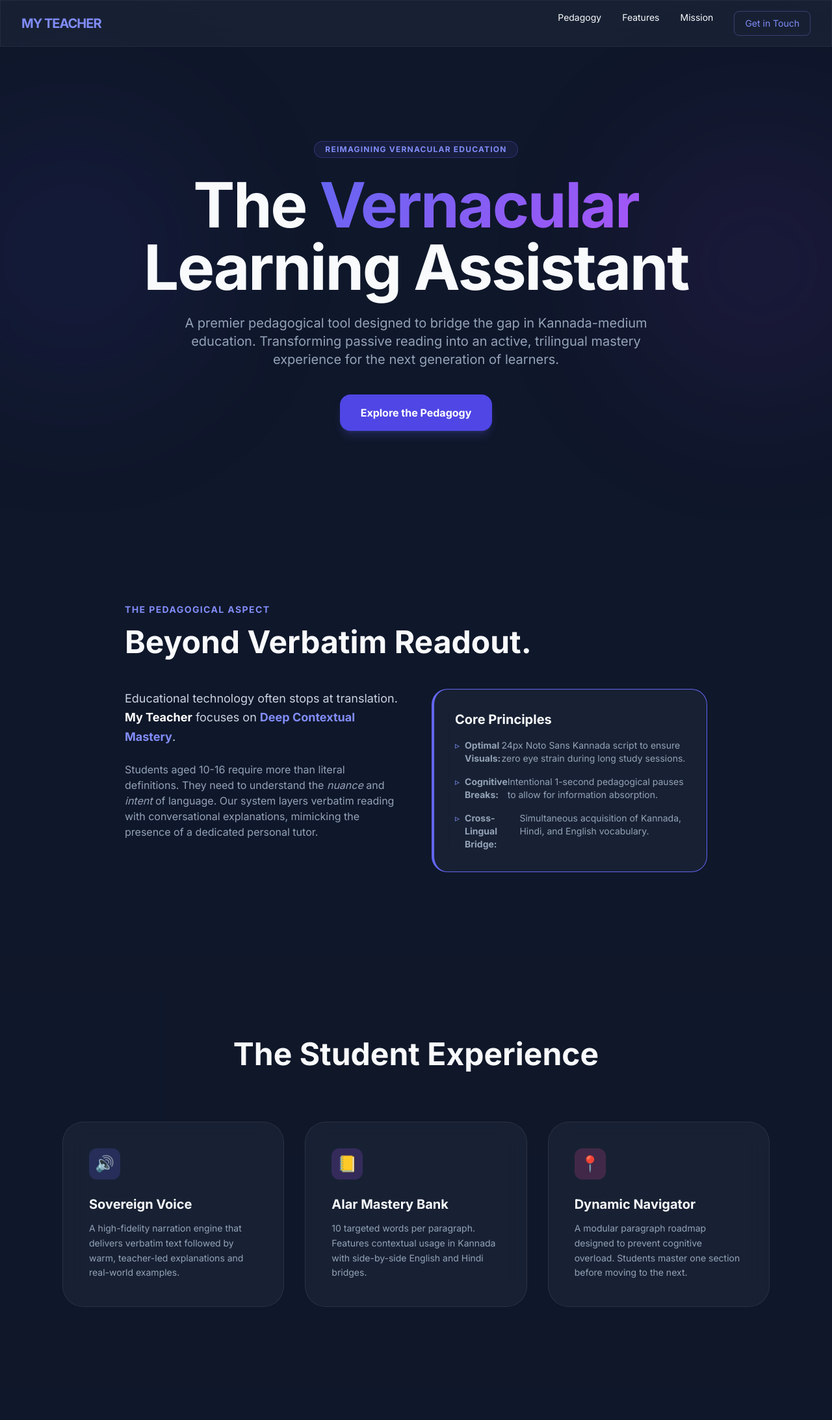
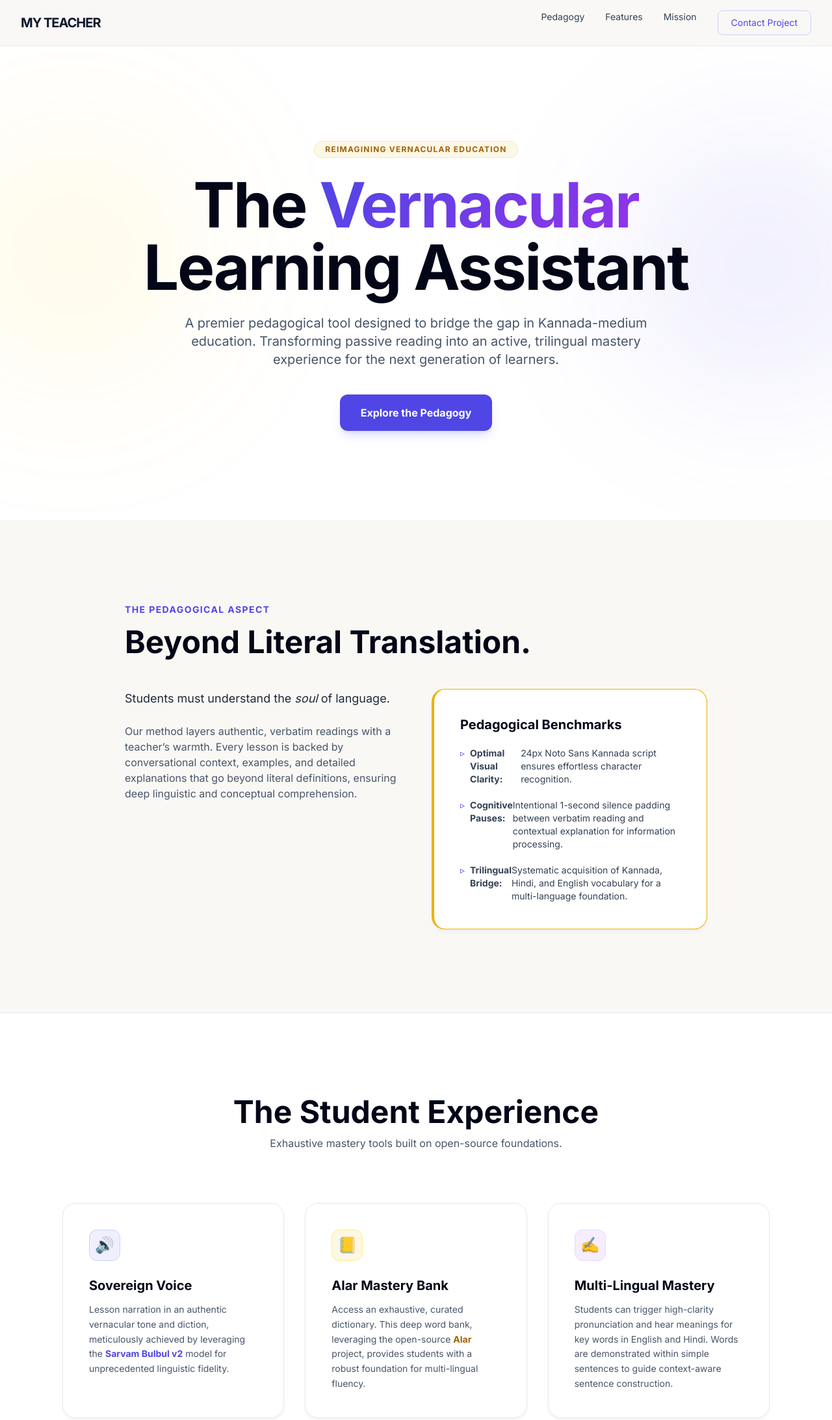
Before and after one commit to srinathkm/MyTeacher, a plain HTML site: page docs/index.html in a window 1280 px wide. Shown: the top 2185 px of the page at 65% size. Drawn offline with nearby package versions, Linux system fonts and the light colour scheme.

Commit message:
Revise index.html for design and content updates
Updated styles and content for improved readability and design consistency. Enhanced navigation and section headings for better user experience.

```diff
--- a/docs/index.html
+++ b/docs/index.html
@@ -7,113 +7,123 @@
     <script src="https://cdn.tailwindcss.com"></script>
     <link href="https://fonts.googleapis.com/css2?family=Inter:wght@300;400;600;700&display=swap" rel="stylesheet">
     <style>
-        body { font-family: 'Inter', sans-serif; background-color: #0F172A; color: #F8FAFC; }
-        .glass { background: rgba(30, 41, 59, 0.6); backdrop-filter: blur(16px); border: 1px solid rgba(255, 255, 255, 0.08); }
-        .gradient-text { background: linear-gradient(135deg, #6366F1, #A855F7); -webkit-background-clip: text; -webkit-text-fill-color: transparent; }
-        .feature-card:hover { border-color: rgba(99, 102, 241, 0.4); transform: translateY(-4px); transition: all 0.3s ease; }
+        /* Warm Enterprise Palette: Ivory Background, Deep Slate Text */
+        body { font-family: 'Inter', sans-serif; background-color: #FAF8F5; color: #1E293B; }
+
+        /* High-Clarity Components */
+        .enterprise-card { background: #FFFFFF; border: 1px solid #E2E8F0; border-radius: 20px; box-shadow: 0 4px 6px -1px rgba(0, 0, 0, 0.05); transition: 0.3s ease; }
+        .enterprise-card:hover { transform: translateY(-3px); border-color: #4F46E5; box-shadow: 0 10px 15px -3px rgba(0, 0, 0, 0.1); }
+        .gradient-text { background: linear-gradient(135deg, #4F46E5, #9333EA); -webkit-background-clip: text; -webkit-text-fill-color: transparent; }
     </style>
 </head>
-<body class="selection:bg-indigo-500 selection:text-white">
+<body class="selection:bg-indigo-500 selection:text-white antialiased">
 
-    <nav class="fixed top-0 w-full z-50 glass py-4 px-8 flex justify-between items-center border-b border-white/5">
-        <div class="text-xl font-bold tracking-tighter uppercase text-indigo-400">My Teacher</div>
+    <nav class="fixed top-0 w-full z-50 bg-[#FAF8F5]/90 backdrop-blur-md py-4 px-8 flex justify-between items-center border-b border-slate-200">
+        <div class="text-xl font-bold tracking-tighter uppercase text-slate-900">My Teacher</div>
         <div class="space-x-8 text-sm font-medium hidden md:flex">
-            <a href="#pedagogy" class="hover:text-indigo-400 transition">Pedagogy</a>
-            <a href="#features" class="hover:text-indigo-400 transition">Features</a>
-            <a href="#mission" class="hover:text-indigo-400 transition">Mission</a>
-            <a href="mailto:your-email@example.com" class="text-indigo-400 border border-indigo-400/30 px-4 py-2 rounded-lg hover:bg-indigo-400/10 transition">Get in Touch</a>
+            <a href="#pedagogy" class="text-slate-700 hover:text-indigo-600 transition">Pedagogy</a>
+            <a href="#features" class="text-slate-700 hover:text-indigo-600 transition">Features</a>
+            <a href="#mission" class="text-slate-700 hover:text-indigo-600 transition">Mission</a>
+            <a href="mailto:your-email@example.com" class="text-indigo-600 border border-indigo-200 px-5 py-2 rounded-lg hover:bg-indigo-50 transition">Contact Project</a>
         </div>
     </nav>
 
-    <header class="min-h-screen flex flex-col justify-center items-center px-6 pt-20 text-center relative overflow-hidden">
-        <div class="absolute w-96 h-96 bg-indigo-600/10 blur-[120px] rounded-full top-1/4 -left-20"></div>
-        <div class="absolute w-96 h-96 bg-purple-600/10 blur-[120px] rounded-full bottom-1/4 -right-20"></div>
+    <header class="min-h-screen flex flex-col justify-center items-center px-6 pt-20 text-center relative overflow-hidden bg-white">
+        <div class="absolute w-96 h-96 bg-yellow-400/10 blur-[120px] rounded-full top-1/4 -left-20"></div>
+        <div class="absolute w-96 h-96 bg-indigo-600/10 blur-[120px] rounded-full bottom-1/4 -right-20"></div>
 
-        <div class="mb-6 px-4 py-1 rounded-full border border-indigo-500/30 bg-indigo-500/10 text-indigo-400 text-xs font-bold uppercase tracking-widest relative z-10">
+        <div class="mb-6 px-4 py-1 rounded-full border border-yellow-500/20 bg-yellow-500/10 text-yellow-700 text-xs font-bold uppercase tracking-widest relative z-10">
             Reimagining Vernacular Education
         </div>
-        <h1 class="text-5xl md:text-8xl font-bold mb-6 tracking-tight relative z-10">
+        <h1 class="text-5xl md:text-8xl font-bold mb-6 tracking-tight relative z-10 text-slate-950">
             The <span class="gradient-text">Vernacular</span> <br>Learning Assistant
         </h1>
-        <p class="max-w-3xl text-slate-400 text-lg md:text-xl leading-relaxed relative z-10">
+        <p class="max-w-3xl text-slate-600 text-lg md:text-xl leading-relaxed relative z-10">
             A premier pedagogical tool designed to bridge the gap in Kannada-medium education.
             Transforming passive reading into an active, trilingual mastery experience for the next generation of learners.
         </p>
         <div class="mt-10 flex space-x-4 relative z-10">
-            <a href="#pedagogy" class="px-8 py-4 bg-indigo-600 text-white font-bold rounded-2xl hover:bg-indigo-500 shadow-lg shadow-indigo-500/20 transition">Explore the Pedagogy</a>
+            <a href="#pedagogy" class="px-8 py-4 bg-indigo-600 text-white font-bold rounded-xl hover:bg-indigo-500 shadow-lg shadow-indigo-500/20 transition">Explore the Pedagogy</a>
         </div>
     </header>
 
     <section id="pedagogy" class="py-32 px-6 md:px-24">
         <div class="max-w-4xl mx-auto">
-            <h2 class="text-indigo-400 text-sm font-bold uppercase tracking-widest mb-4">The Pedagogical Aspect</h2>
-            <h3 class="text-4xl md:text-5xl font-bold mb-12">Beyond Verbatim Readout.</h3>
+            <h2 class="text-indigo-600 text-sm font-bold uppercase tracking-widest mb-4">The Pedagogical Aspect</h2>
+            <h3 class="text-4xl md:text-5xl font-bold mb-12 text-slate-950">Beyond Literal Translation.</h3>
 
             <div class="grid md:grid-cols-2 gap-12">
                 <div class="space-y-6">
-                    <p class="text-slate-300 text-lg leading-relaxed">
-                        Educational technology often stops at translation. <strong class="text-white">My Teacher</strong> focuses on <strong class="text-indigo-400">Deep Contextual Mastery</strong>.
+                    <p class="text-slate-800 text-lg leading-relaxed font-medium">
+                        Students must understand the <em>soul</em> of language.
                     </p>
-                    <p class="text-slate-400">
-                        Students aged 10-16 require more than literal definitions. They need to understand the <em>nuance</em> and <em>intent</em> of language. Our system layers verbatim reading with conversational explanations, mimicking the presence of a dedicated personal tutor.
+                    <p class="text-slate-600">
+                        Our method layers authentic, verbatim readings with a teacher’s warmth. Every lesson is backed by conversational context, examples, and detailed explanations that go beyond literal definitions, ensuring deep linguistic and conceptual comprehension.
                     </p>
                 </div>
-                <div class="glass p-8 rounded-3xl border-l-4 border-indigo-500">
-                    <h4 class="text-xl font-bold mb-4">Core Principles</h4>
-                    <ul class="space-y-4 text-sm text-slate-400">
-                        <li class="flex items-start"><span class="text-indigo-400 mr-2">▹</span> <strong>Optimal Visuals:</strong> 24px Noto Sans Kannada script to ensure zero eye strain during long study sessions.</li>
-                        <li class="flex items-start"><span class="text-indigo-400 mr-2">▹</span> <strong>Cognitive Breaks:</strong> Intentional 1-second pedagogical pauses to allow for information absorption.</li>
-                        <li class="flex items-start"><span class="text-indigo-400 mr-2">▹</span> <strong>Cross-Lingual Bridge:</strong> Simultaneous acquisition of Kannada, Hindi, and English vocabulary.</li>
+                <div class="enterprise-card p-10 border-l-4 border-yellow-500">
+                    <h4 class="text-xl font-bold mb-5 text-slate-950">Pedagogical Benchmarks</h4>
+                    <ul class="space-y-5 text-sm text-slate-700">
+                        <li class="flex items-start"><span class="text-indigo-600 mr-2">▹</span> <strong>Optimal Visual Clarity:</strong> 24px Noto Sans Kannada script ensures effortless character recognition.</li>
+                        <li class="flex items-start"><span class="text-indigo-600 mr-2">▹</span> <strong>Cognitive Pauses:</strong> Intentional 1-second silence padding between verbatim reading and contextual explanation for information processing.</li>
+                        <li class="flex items-start"><span class="text-indigo-600 mr-2">▹</span> <strong>Trilingual Bridge:</strong> Systematic acquisition of Kannada, Hindi, and English vocabulary for a multi-language foundation.</li>
                     </ul>
                 </div>
             </div>
         </div>
     </section>
 
-    <section id="features" class="py-32 px-6 md:px-24 bg-slate-900/40">
+    <section id="features" class="py-32 px-6 md:px-24 bg-white border-y border-slate-200">
         <div class="text-center mb-20">
-            <h2 class="text-3xl md:text-5xl font-bold">The Student Experience</h2>
+            <h2 class="text-3xl md:text-5xl font-bold text-slate-950">The Student Experience</h2>
+            <p class="text-slate-600 mt-3">Exhaustive mastery tools built on open-source foundations.</p>
         </div>
 
         <div class="grid md:grid-cols-3 gap-8">
-            <div class="glass p-10 rounded-[2rem] feature-card">
-                <div class="w-12 h-12 bg-indigo-500/20 rounded-xl flex items-center justify-center mb-6">
+            <div class="enterprise-card p-10 feature-card">
+                <div class="w-12 h-12 bg-indigo-500/10 rounded-xl flex items-center justify-center mb-6 border border-indigo-200">
                     <span class="text-2xl">🔊</span>
                 </div>
-                <h4 class="text-xl font-bold mb-3">Sovereign Voice</h4>
-                <p class="text-slate-400 text-sm leading-relaxed">A high-fidelity narration engine that delivers verbatim text followed by warm, teacher-led explanations and real-world examples.</p>
+                <h4 class="text-xl font-bold mb-3 text-slate-950">Sovereign Voice</h4>
+                <p class="text-slate-600 text-sm leading-relaxed">
+                    Lesson narration in an authentic vernacular tone and diction, meticulously achieved by leveraging the <strong class="text-indigo-600">Sarvam Bulbul v2</strong> model for unprecedented linguistic fidelity.
+                </p>
             </div>
 
-            <div class="glass p-10 rounded-[2rem] feature-card">
-                <div class="w-12 h-12 bg-purple-500/20 rounded-xl flex items-center justify-center mb-6">
+            <div class="enterprise-card p-10 feature-card">
+                <div class="w-12 h-12 bg-yellow-500/10 rounded-xl flex items-center justify-center mb-6 border border-yellow-200">
                     <span class="text-2xl">📒</span>
                 </div>
-                <h4 class="text-xl font-bold mb-3">Alar Mastery Bank</h4>
-                <p class="text-slate-400 text-sm leading-relaxed">10 targeted words per paragraph. Features contextual usage in Kannada with side-by-side English and Hindi bridges.</p>
+                <h4 class="text-xl font-bold mb-3 text-slate-950">Alar Mastery Bank</h4>
+                <p class="text-slate-600 text-sm leading-relaxed">
+                    Access an exhaustive, curated dictionary. This deep word bank, leveraging the open-source <strong class="text-yellow-700">Alar</strong> project, provides students with a robust foundation for multi-lingual fluency.
+                </p>
             </div>
 
-            <div class="glass p-10 rounded-[2rem] feature-card">
-                <div class="w-12 h-12 bg-pink-500/20 rounded-xl flex items-center justify-center mb-6">
-                    <span class="text-2xl">📍</span>
+            <div class="enterprise-card p-10 feature-card">
+                <div class="w-12 h-12 bg-purple-500/10 rounded-xl flex items-center justify-center mb-6 border border-purple-200">
+                    <span class="text-2xl">✍️</span>
                 </div>
-                <h4 class="text-xl font-bold mb-3">Dynamic Navigator</h4>
-                <p class="text-slate-400 text-sm leading-relaxed">A modular paragraph roadmap designed to prevent cognitive overload. Students master one section before moving to the next.</p>
+                <h4 class="text-xl font-bold mb-3 text-slate-950">Multi-Lingual Mastery</h4>
+                <p class="text-slate-600 text-sm leading-relaxed">
+                    Students can trigger high-clarity pronunciation and hear meanings for key words in English and Hindi. Words are demonstrated within simple sentences to guide context-aware sentence construction.
+                </p>
             </div>
         </div>
     </section>
 
     <section id="mission" class="py-32 px-6 md:px-24">
         <div class="max-w-3xl mx-auto text-center">
-            <h2 class="text-4xl font-bold mb-8 italic">"Language should be a bridge, not a barrier."</h2>
-            <p class="text-slate-400 text-lg leading-relaxed">
+            <h2 class="text-4xl font-bold mb-8 italic text-slate-950">"Language should be a bridge, not a barrier."</h2>
+            <p class="text-slate-600 text-lg leading-relaxed">
                 The Vernacular Learning Assistant is a commitment to high-quality, accessible education. By leveraging modern AI and pedagogical best practices, we ensure that every student has access to the guidance they need, regardless of the language they speak at home.
             </p>
         </div>
     </section>
 
-    <footer class="py-12 border-t border-white/5 px-6 md:px-24 text-center">
+    <footer class="py-12 border-t border-slate-200 px-6 md:px-24 text-center bg-white">
         <p class="text-slate-500 text-sm">Vernacular Learning Assistant | Pedagogical Research & Development</p>
-        <p class="text-xs text-slate-600 mt-2 italic">Built with a focus on student clarity and cross-lingual mastery.</p>
+        <p class="text-xs text-slate-600 mt-2 italic">A trilingual mastery platform focused on contextual comprehension.</p>
     </footer>
 
 </body>
```
